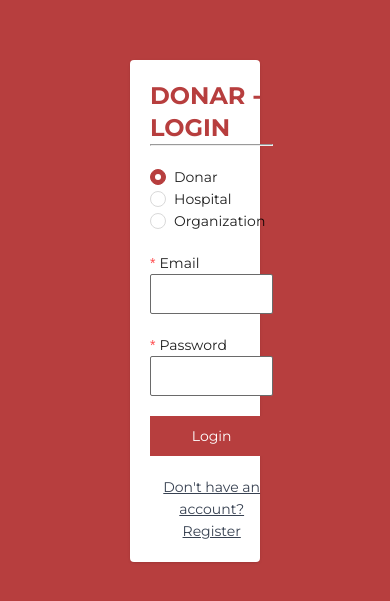
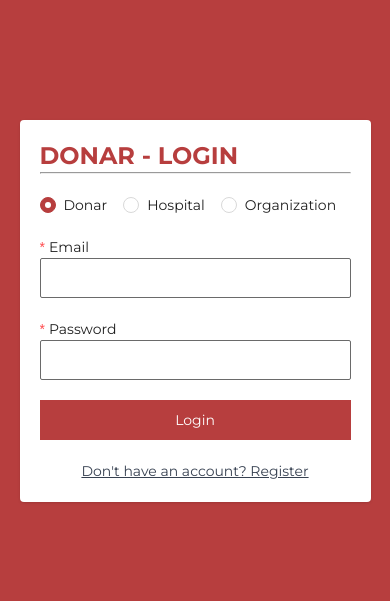
Before and after one commit to jeffch19/Blood-Bank, a React (Create React App) app in the folder client/: page /login in a window 390 px wide. Shown: the part 111-712 px from the top of the page. Built offline with nearby package versions, Linux system fonts and the light colour scheme; a web font is replaced by a local one.

Commit message:
implementing responsive design

```diff
--- a/client/src/pages/Login/index.js
+++ b/client/src/pages/Login/index.js
@@ -5,6 +5,7 @@ import { LoginUser } from '../../apicalls/users';
 import { useDispatch } from 'react-redux';
 import { SetLoading } from '../../redux/loadersSlice';
 import { getAntdInputValidation } from '../../utils/helpers';
+import '../Styles/login.css'
 
 
 
@@ -44,7 +45,7 @@ function Login() {
     <div className='flex h-screen items-center justify-center bg-primary'>
       <Form
         layout="vertical"
-        className="bg-white rounded shadow grid  p-5 gap-5 w-1/3"
+        className="login-form bg-white rounded shadow grid  p-5 gap-5 w-1/3"
         onFinish={onFinish}
       >
         <h1 className=' uppercase text-2xl'>
--- /dev/null
+++ b/client/src/pages/Styles/login.css
@@ -0,0 +1,7 @@
+@media (max-width: 768px) {
+ .login-form {
+    padding: 20px;
+    width: 90%;
+    margin: 20px auto;
+  }
+}
```
